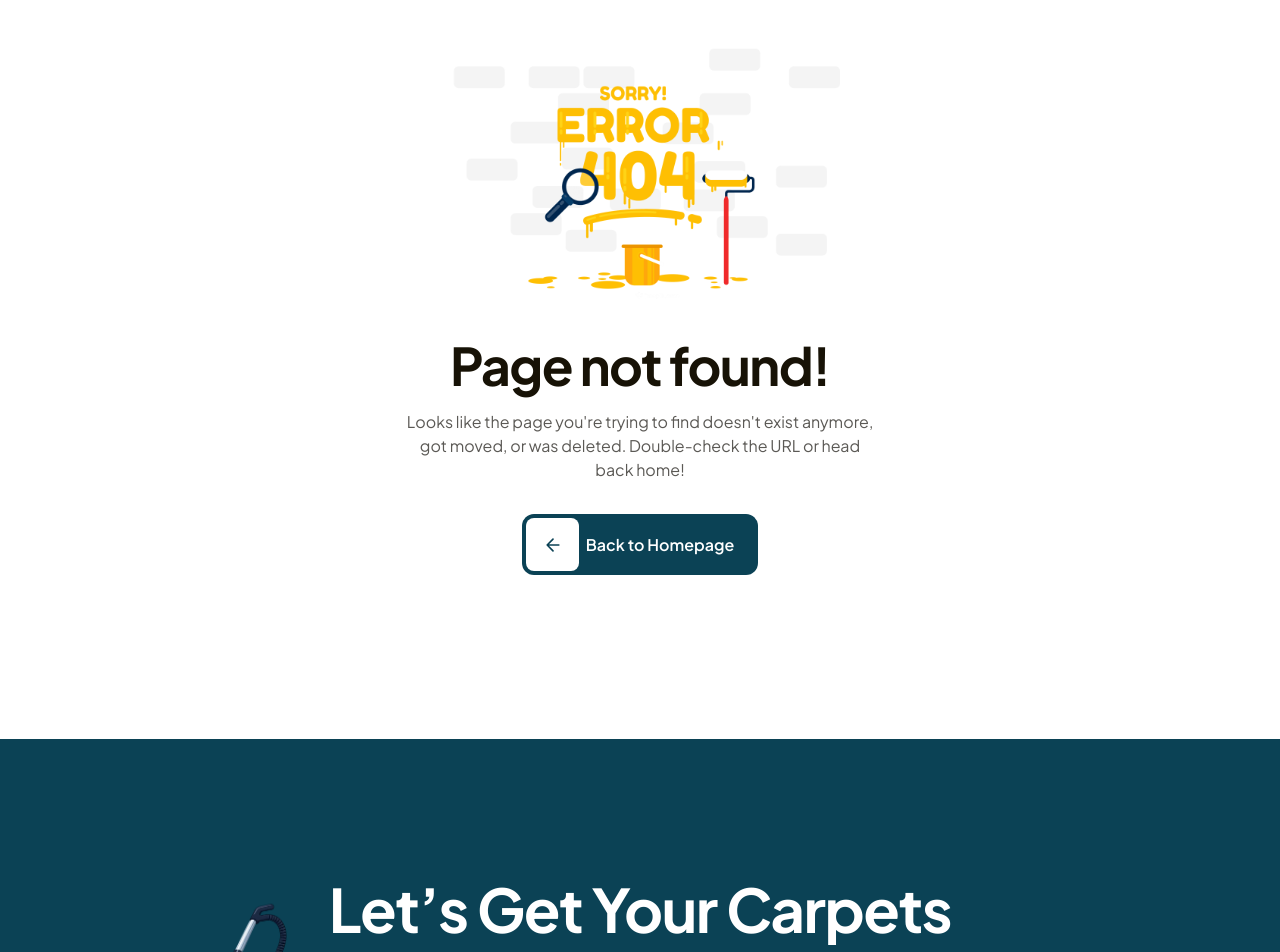
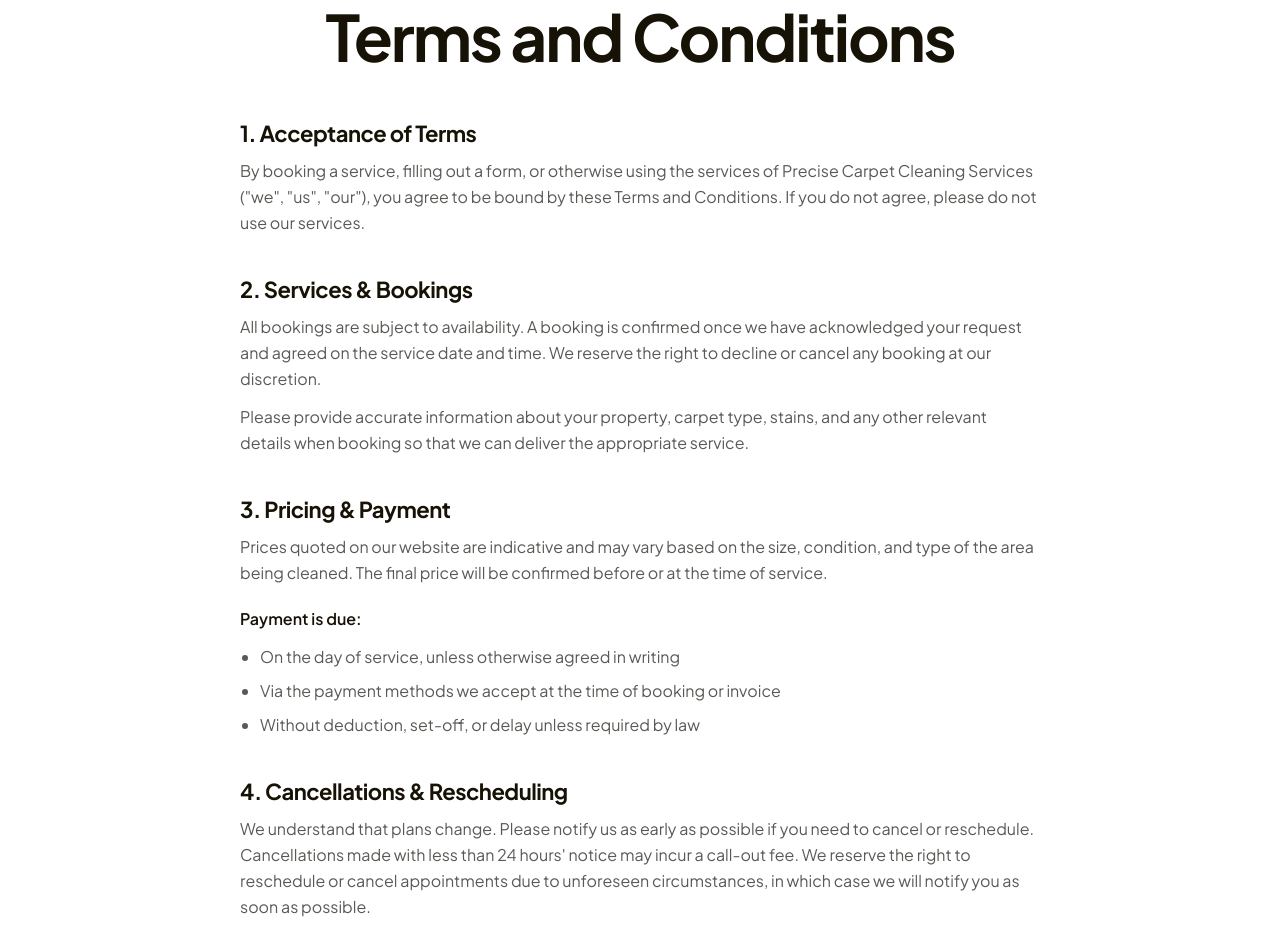
Before and after one commit to danish-rizwan-dev/precise-carpet-cleaning, a Next.js app: page /terms-and-conditions in a window 1280 px wide. Before the commit this address had no page. Shown: the part 240-1192 px from the top of the page. Built offline with nearby package versions, Linux system fonts and the light colour scheme.

Commit message:
feat: update button styles, replace image format, and implement Link component in footer

```diff
--- a/src/app/contact/page.tsx
+++ b/src/app/contact/page.tsx
@@ -410,7 +410,7 @@
               {/* Submit Button */}
               <button
                 type="submit"
-                className="w-full h-[50px] px-4 py-[14px] bg-[#2b80f7] hover:bg-[#eabb00] hover:text-black text-white font-semibold text-[15px] rounded-[12px] transition-all duration-200 flex items-center justify-center cursor-pointer mt-2"
+                className="w-full h-[50px] px-4 py-[14px] bg-[#ffb400] hover:bg-black text-black hover:text-white font-semibold text-[15px] rounded-[12px] transition-all duration-200 flex items-center justify-center cursor-pointer mt-2"
               >
                 Send Message
               </button>
--- /dev/null
+++ b/src/app/terms-and-conditions/page.tsx
@@ -0,0 +1,200 @@
+export default function TermsAndConditionsPage() {
+  return (
+    <section className="w-full min-h-screen py-16 px-4 sm:px-8 font-['Plus_Jakarta_Sans',sans-serif] bg-white flex justify-center">
+      <div className="w-full max-w-[800px] flex flex-col items-start">
+        {/* Header */}
+        <div className="w-full text-center mb-12">
+          <p className="text-[14px] sm:text-[15px] font-medium text-[#5B5955] mb-2">
+            Last Updated: Sep 24, 2026
+          </p>
+          <h1 className="text-[48px] sm:text-[60px] lg:text-[64px] font-bold text-[#171206] tracking-[-2px] leading-[1.1]">
+            Terms and Conditions
+          </h1>
+        </div>
+
+        {/* Terms Content */}
+        <div className="flex flex-col gap-10 w-full text-[#5B5955] text-[15px] sm:text-[16px] leading-[26px]">
+          {/* Section 1 */}
+          <div className="flex flex-col gap-3">
+            <h2 className="text-[20px] sm:text-[22px] font-bold text-[#171206] tracking-[-0.5px]">
+              1. Acceptance of Terms
+            </h2>
+            <p>
+              By booking a service, filling out a form, or otherwise using the
+              services of Precise Carpet Cleaning Services (&quot;we&quot;,
+              &quot;us&quot;, &quot;our&quot;), you agree to be bound by these
+              Terms and Conditions. If you do not agree, please do not use our
+              services.
+            </p>
+          </div>
+
+          {/* Section 2 */}
+          <div className="flex flex-col gap-3">
+            <h2 className="text-[20px] sm:text-[22px] font-bold text-[#171206] tracking-[-0.5px]">
+              2. Services & Bookings
+            </h2>
+            <p>
+              All bookings are subject to availability. A booking is confirmed
+              once we have acknowledged your request and agreed on the service
+              date and time. We reserve the right to decline or cancel any
+              booking at our discretion.
+            </p>
+            <p>
+              Please provide accurate information about your property, carpet
+              type, stains, and any other relevant details when booking so that
+              we can deliver the appropriate service.
+            </p>
+          </div>
+
+          {/* Section 3 */}
+          <div className="flex flex-col gap-3">
+            <h2 className="text-[20px] sm:text-[22px] font-bold text-[#171206] tracking-[-0.5px]">
+              3. Pricing & Payment
+            </h2>
+            <p>
+              Prices quoted on our website are indicative and may vary based on
+              the size, condition, and type of the area being cleaned. The final
+              price will be confirmed before or at the time of service.
+            </p>
+            <p className="font-semibold text-[#171206] mt-2">
+              Payment is due:
+            </p>
+            <ul className="list-disc pl-5 flex flex-col gap-2">
+              <li>On the day of service, unless otherwise agreed in writing</li>
+              <li>
+                Via the payment methods we accept at the time of booking or
+                invoice
+              </li>
+              <li>
+                Without deduction, set-off, or delay unless required by law
+              </li>
+            </ul>
+          </div>
+
+          {/* Section 4 */}
+          <div className="flex flex-col gap-3">
+            <h2 className="text-[20px] sm:text-[22px] font-bold text-[#171206] tracking-[-0.5px]">
+              4. Cancellations & Rescheduling
+            </h2>
+            <p>
+              We understand that plans change. Please notify us as early as
+              possible if you need to cancel or reschedule. Cancellations made
+              with less than 24 hours&apos; notice may incur a call-out fee.
+              We reserve the right to reschedule or cancel appointments due to
+              unforeseen circumstances, in which case we will notify you as
+              soon as possible.
+            </p>
+          </div>
+
+          {/* Section 5 */}
+          <div className="flex flex-col gap-3">
+            <h2 className="text-[20px] sm:text-[22px] font-bold text-[#171206] tracking-[-0.5px]">
+              5. Customer Responsibilities
+            </h2>
+            <p>You agree to:</p>
+            <ul className="list-disc pl-5 flex flex-col gap-2">
+              <li>
+                Provide safe and reasonable access to the property at the
+                agreed time
+              </li>
+              <li>
+                Secure or remove fragile, valuable, and personal items before
+                the service
+              </li>
+              <li>
+                Disclose any known hazards, allergies, or special conditions
+                (including pet areas) in advance
+              </li>
+              <li>
+                Ensure pets are secured where reasonably necessary for the
+                safety of our staff
+              </li>
+            </ul>
+          </div>
+
+          {/* Section 6 */}
+          <div className="flex flex-col gap-3">
+            <h2 className="text-[20px] sm:text-[22px] font-bold text-[#171206] tracking-[-0.5px]">
+              6. Results & Limitations
+            </h2>
+            <p>
+              We use professional-grade equipment and methods to deliver the
+              best possible results. However, some stains, odours, wear, and
+              damage may be permanent or beyond what cleaning can remedy. We do
+              not guarantee the complete removal of all stains or the
+              restoration of heavily worn carpets.
+            </p>
+            <p>
+              Any concerns about the outcome of a service must be raised within
+              48 hours of the appointment so that we have the opportunity to
+              inspect and, where appropriate, re attend.
+            </p>
+          </div>
+
+          {/* Section 7 */}
+          <div className="flex flex-col gap-3">
+            <h2 className="text-[20px] sm:text-[22px] font-bold text-[#171206] tracking-[-0.5px]">
+              7. Damage & Liability
+            </h2>
+            <p>
+              We take great care when working on your property. Pre-existing
+              damage, delicate materials, and normal wear and tear that are not
+              caused by our services are not our responsibility. To the extent
+              permitted by law, our total liability for any claim related to a
+              service is limited to the amount you paid for that service.
+            </p>
+          </div>
+
+          {/* Section 8 */}
+          <div className="flex flex-col gap-3">
+            <h2 className="text-[20px] sm:text-[22px] font-bold text-[#171206] tracking-[-0.5px]">
+              8. Intellectual Property
+            </h2>
+            <p>
+              All content on this website, including text, logos, images, and
+              design, belongs to Precise Carpet Cleaning Services or its
+              licensors and may not be used without our prior written consent.
+            </p>
+          </div>
+
+          {/* Section 9 */}
+          <div className="flex flex-col gap-3">
+            <h2 className="text-[20px] sm:text-[22px] font-bold text-[#171206] tracking-[-0.5px]">
+              9. Governing Law
+            </h2>
+            <p>
+              These Terms and Conditions are governed by the laws of New South
+              Wales, Australia, and any disputes will be subject to the
+              exclusive jurisdiction of the courts of New South Wales.
+            </p>
+          </div>
+
+          {/* Section 10 */}
+          <div className="flex flex-col gap-3">
+            <h2 className="text-[20px] sm:text-[22px] font-bold text-[#171206] tracking-[-0.5px]">
+              10. Changes to These Terms
+            </h2>
+            <p>
+              We may update these Terms and Conditions from time to time.
+              Changes will be posted on this page with an updated date, and
+              continued use of our services after changes are posted constitutes
+              acceptance of the revised terms.
+            </p>
+          </div>
+
+          {/* Section 11 */}
+          <div className="flex flex-col gap-3">
+            <h2 className="text-[20px] sm:text-[22px] font-bold text-[#171206] tracking-[-0.5px]">
+              11. Contact Us
+            </h2>
+            <p>
+              If you have any questions about these Terms and Conditions,
+              please contact us at Enquiries@precisecarpetcleaning.com.au or
+              call 0434 161 161.
+            </p>
+          </div>
+        </div>
+      </div>
+    </section>
+  );
+}
--- a/src/components/aboutpage/hownetlyworks.tsx
+++ b/src/components/aboutpage/hownetlyworks.tsx
@@ -22,7 +22,7 @@
     id: 2,
     title: '3. Enjoy Fresh Carpets',
     description: 'Sit back and enjoy a cleaner, fresher environment that looks and feels great.',
-    image: '/howitworks/crouselthreeimggirl.webp',
+    image: '/howitworks/crouselthreeimggirl.png',
   },
 ];
 
@@ -116,11 +116,10 @@
                     key={step.id}
                     src={step.image}
                     alt={step.title}
-                    width={1176}
-                    height={650}
+                    fill
                     sizes="(max-width: 1176px) 100vw, 1176px"
                     priority={idx === 0}
-                    className={`h-full w-full object-cover transition-opacity duration-700 ease-in-out ${
+                    className={`object-cover transition-opacity duration-700 ease-in-out ${
                       activeTab === idx ? 'opacity-100 z-10' : 'opacity-0 z-0'
                     }`}
                   />
--- a/src/components/layout/footer.tsx
+++ b/src/components/layout/footer.tsx
@@ -1,6 +1,7 @@
 "use client";
 
 import Image from "@/components/ui/image";
+import Link from "next/link";
 
 const PhoneIcon = () => (
   <svg
@@ -113,18 +114,18 @@
                   <h4 className="text-[#757575] text-[16px] sm:text-[18px] font-normal mb-1">
                     Company
                   </h4>
-                  <a
-                    href="#"
+                  <Link
+                    href="/"
                     className="text-[#171206] text-[15px] sm:text-[16px] font-medium hover:text-[#ffb400] transition-colors"
                   >
                     Home
-                  </a>
-                  <a
-                    href="#"
+                  </Link>
+                  <Link
+                    href="/about"
                     className="text-[#171206] text-[15px] sm:text-[16px] font-medium hover:text-[#ffb400] transition-colors"
                   >
                     About Us
-                  </a>
+                  </Link>
                 </div>
 
                 {/* More Links */}
@@ -132,18 +133,18 @@
                   <h4 className="text-[#757575] text-[16px] sm:text-[18px] font-normal mb-1">
                     More
                   </h4>
-                  <a
-                    href="#"
+                  <Link
+                    href="/services"
                     className="text-[#171206] text-[15px] sm:text-[16px] font-medium hover:text-[#ffb400] transition-colors"
                   >
                     Services
-                  </a>
-                  <a
-                    href="#"
+                  </Link>
+                  <Link
+                    href="/contact"
                     className="text-[#171206] text-[15px] sm:text-[16px] font-medium hover:text-[#ffb400] transition-colors"
                   >
                     Contact
-                  </a>
+                  </Link>
                 </div>
 
                 {/* Legal & Policy Links */}
@@ -151,18 +152,18 @@
                   <h4 className="text-[#757575] text-[16px] sm:text-[18px] font-normal mb-1">
                     Legal & Policy
                   </h4>
-                  <a
-                    href="#"
+                  <Link
+                    href="/privacy-policy"
                     className="text-[#171206] text-[15px] sm:text-[16px] font-medium hover:text-[#ffb400] transition-colors"
                   >
                     Privacy Policy
-                  </a>
-                  <a
-                    href="#"
+                  </Link>
+                  <Link
+                    href="/terms-and-conditions"
                     className="text-[#171206] text-[15px] sm:text-[16px] font-medium hover:text-[#ffb400] transition-colors"
                   >
                     Terms and Conditions
-                  </a>
+                  </Link>
                 </div>
               </div>
             </div>
```
Also changed, not shown: public/howitworks/crouselthreeimggirl.webp (deleted).
